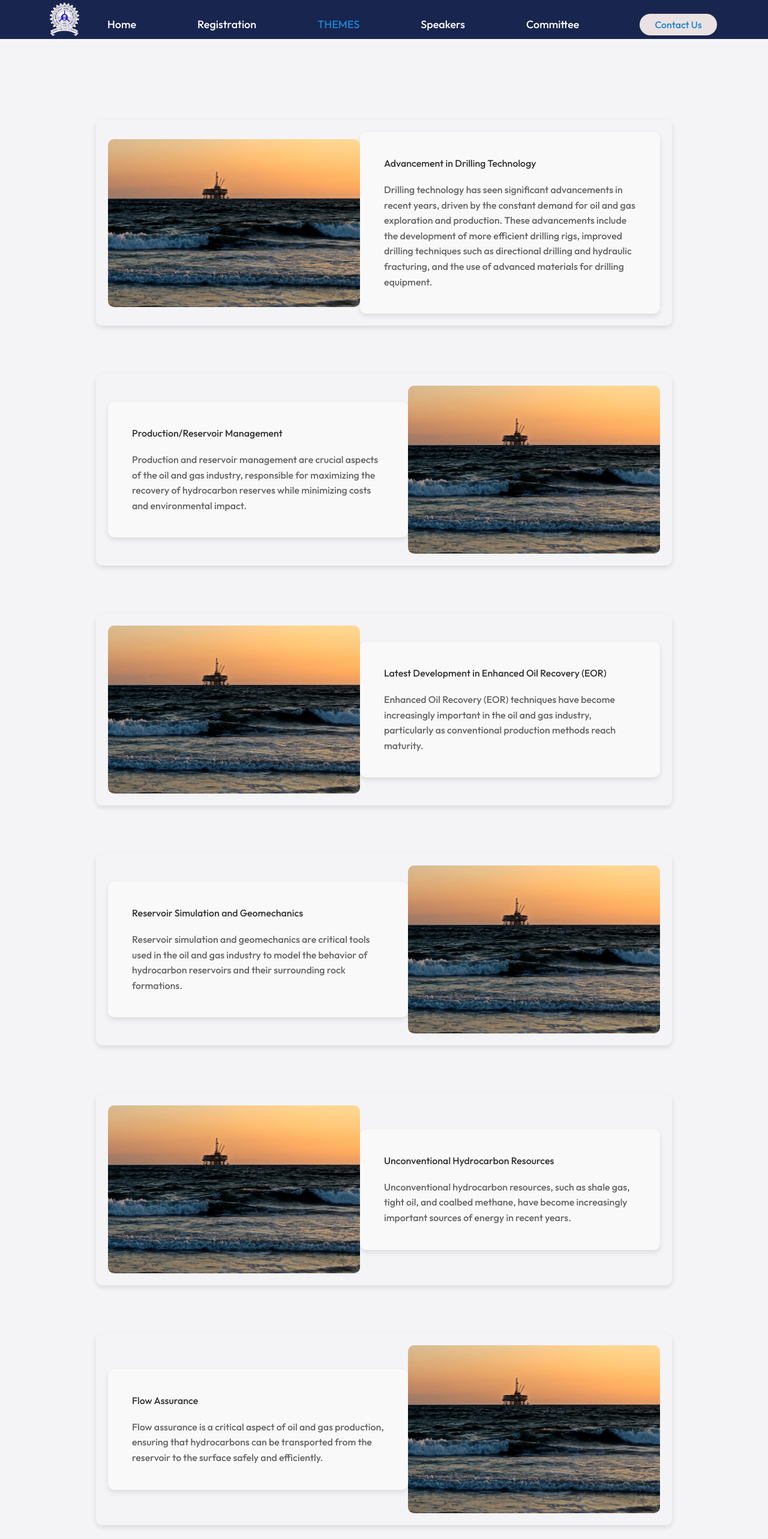
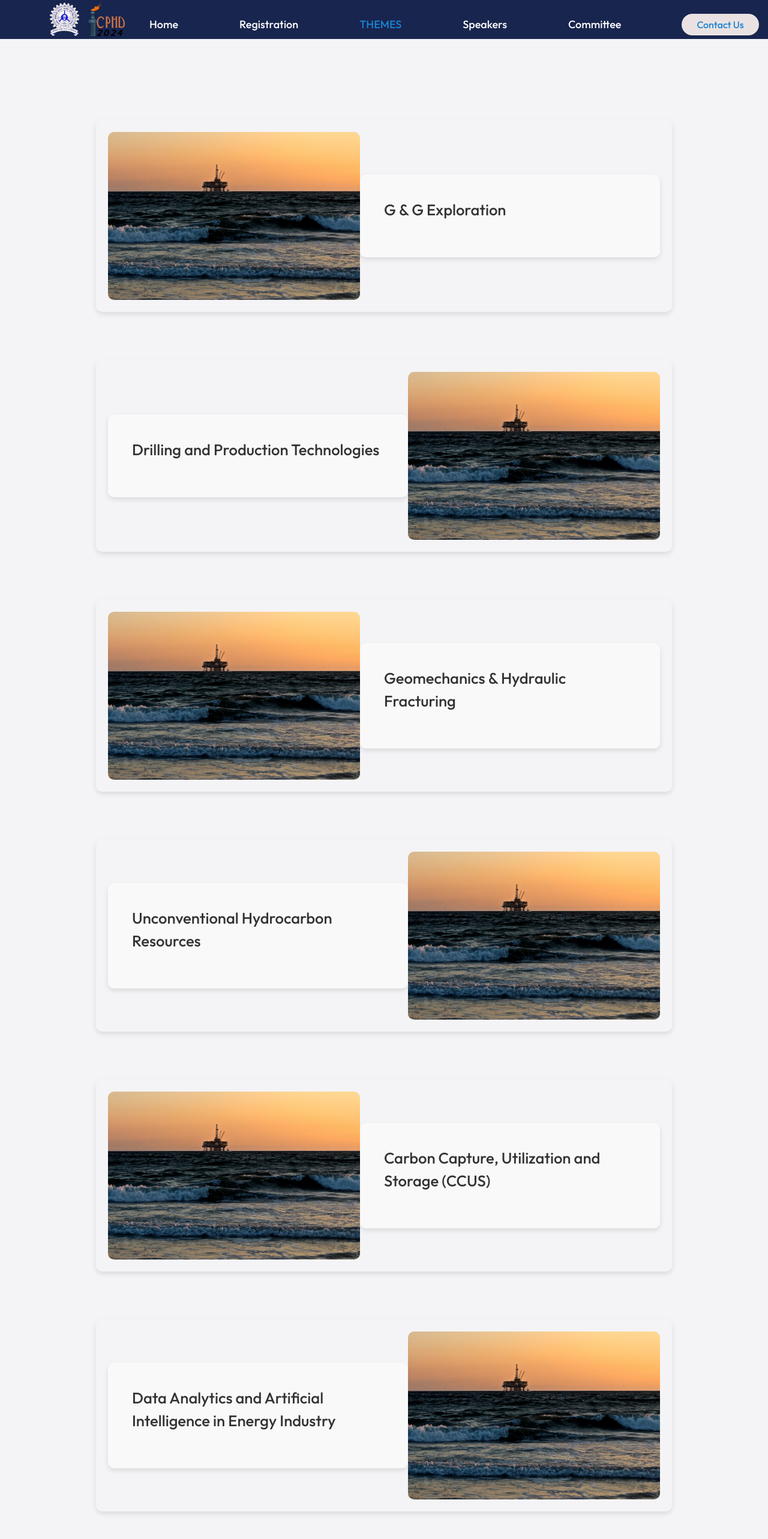
Before and after one commit to SanyogDg/ICPHD-IIT-ISM, a React (Create React App) app in the folder my-app/: page /themes in a window 1280 px wide. Shown: the top 2566 px of the page at 60% size. Built offline with nearby package versions, Linux system fonts and the light colour scheme.

Commit message:
Changes done on Theme Page And ICPHD logo Added

```diff
--- a/my-app/src/components/Home/Home.js
+++ b/my-app/src/components/Home/Home.js
@@ -17,7 +17,7 @@ function Home() {
 
 
       <HomeRegImg />
-      <Speakers />
+      {/* <Speakers /> */}
       <Timeline />
       <HomeInfoContent />
       <Sponsers />
--- a/my-app/src/components/Navbar/Navbar.css
+++ b/my-app/src/components/Navbar/Navbar.css
@@ -17,6 +17,10 @@ nav {
 .logo {
     width: 60px;
     margin-left: -50px;
+}
+.iclogo{
+    margin-left: 10px;
+    width:60px;
 }
 
 .heading {
--- a/my-app/src/components/Navbar/Navbar.jsx
+++ b/my-app/src/components/Navbar/Navbar.jsx
@@ -84,6 +84,8 @@ const Navbar = () => {
     <nav style={navbarStyle} className={`navbar container ${Colornav ? 'navcoloractive' : ''}`}>
 
         <img src={logo} alt="Logo" className="logo" />
+        <img src='./icphdlogo.png' alt="Logo" className="iclogo" />
+
 
       <div className="menu-icon" onClick={toggleMobileMenu}>
         <i className={isMobileMenuOpen ? 'fas fa-times' : 'fas fa-bars'}></i>
--- a/my-app/src/components/Speakers/Speakers.js
+++ b/my-app/src/components/Speakers/Speakers.js
@@ -16,10 +16,12 @@ function Speakers(){
                     <div className='heading text-red-600 text-4xl mb-3 '>Planetary Speakers</div>
                 </div>
       <li className='mx-14 mt-6 flex flex-col items-center justify-center'>
-        <img src={rg} className='h-[200px] w-[200px] rounded-full p-2' alt="Profile" />
-        <h1 className="text-xl">Prof. Rakesh Godawat</h1>
-        <p className="place">AVP - G & G and Reservoir at Sun Petrochemicals Pvt. Ltd.</p>
+        {/* <img src={rg} className='h-[200px] w-[200px] rounded-full p-2' alt="Profile" /> */}
+        {/* <h1 className="text-xl">Prof. Rakesh Godawat</h1> */}
+        <h1 className="text-3xl">Coming Soon !</h1>
+        {/* <p className="place">AVP - G & G and Reservoir at Sun Petrochemicals Pvt. Ltd.</p> */}
       </li>
+
     </div>
             {/* <div className='frecss '>
 
--- a/my-app/src/components/Themes/ThemedSection.css
+++ b/my-app/src/components/Themes/ThemedSection.css
@@ -43,6 +43,7 @@
 
 .themed-section-content h2 {
   margin-bottom: 20px;
+  font-size: 1.6rem;
   color: #333;
 }
 
--- a/my-app/src/components/Themes/ThemedSection.jsx
+++ b/my-app/src/components/Themes/ThemedSection.jsx
@@ -28,7 +28,7 @@ const ThemedSection = ({ image, heading, content, reverse }) => {
         transition={{ duration: 0.5 }}
       >
         <h2>{heading}</h2>
-        <p>{content}</p>
+        {/* <p>{content}</p> */}
       </motion.div>
     </div>
   );
--- a/my-app/src/components/Themes/Themes.jsx
+++ b/my-app/src/components/Themes/Themes.jsx
@@ -5,87 +5,91 @@ import '../Themes/Themes.css';
 import Footer from '../Footer/Footer';
 import ThemedSection from './ThemedSection';
 import img from '../../images/oil-rig-2191711_1920.jpg'
+import drilling from '../../images/themes/drilling.jpg'
 export default function Themes() {
     return (
         <div className='themes-container'>
       <ThemedSection
   image={img}
-        heading="Advancement in Drilling Technology"
-        content="Drilling technology has seen significant advancements in recent years, driven by the constant demand for oil and gas exploration and production. These advancements include the development of more efficient drilling rigs, improved drilling techniques such as directional drilling and hydraulic fracturing, and the use of advanced materials for drilling equipment."
+  heading="G & G Exploration"
   reverse={false}
 />
 <ThemedSection
   image={img}
-        heading="Production/Reservoir Management"
-        content="Production and reservoir management are crucial aspects of the oil and gas industry, responsible for maximizing the recovery of hydrocarbon reserves while minimizing costs and environmental impact."
+  heading="Drilling and Production Technologies"
   reverse={true}
 />
 <ThemedSection
   image={img}
-        heading="Latest Development in Enhanced Oil Recovery (EOR)"
-        content="Enhanced Oil Recovery (EOR) techniques have become increasingly important in the oil and gas industry, particularly as conventional production methods reach maturity."
+  heading="Geomechanics & Hydraulic Fracturing"
   reverse={false}
 />
 <ThemedSection
   image={img}
-        heading="Reservoir Simulation and Geomechanics"
-        content="Reservoir simulation and geomechanics are critical tools used in the oil and gas industry to model the behavior of hydrocarbon reservoirs and their surrounding rock formations."
+  heading="Unconventional Hydrocarbon Resources"
   reverse={true}
 />
 <ThemedSection
   image={img}
-        heading="Unconventional Hydrocarbon Resources"
-        content="Unconventional hydrocarbon resources, such as shale gas, tight oil, and coalbed methane, have become increasingly important sources of energy in recent years."
+  heading="Carbon Capture, Utilization and Storage (CCUS)"
   reverse={false}
 />
 <ThemedSection
   image={img}
-        heading="Flow Assurance"
-        content="Flow assurance is a critical aspect of oil and gas production, ensuring that hydrocarbons can be transported from the reservoir to the surface safely and efficiently."
+  heading="Data Analytics and Artificial Intelligence in Energy Industry"
   reverse={true}
 />
 <ThemedSection
   image={img}
-        heading="Carbon Capture Utilization and Storage (CCUS)"
-        content="Carbon Capture Utilization and Storage (CCUS) technologies play a crucial role in reducing greenhouse gas emissions from the oil and gas industry and other industrial sectors."
+  heading="Hydrogen Production, Storage and Transportation"
   reverse={false}
 />
 <ThemedSection
   image={img}
-        heading="Health, Safety, Security, Environment, and Well Control"
-        content="Health, safety, security, environment, and well control (HSSE & WC) are paramount concerns in the oil and gas industry."
+  heading="Energy Transition and Net Zero Policy"
   reverse={true}
 />
 <ThemedSection
   image={img}
-        heading="Development in AI/ML, Optimization Algorithms, and Digitalization in Petroleum Industry"
-        content="Advancements in artificial intelligence (AI), machine learning (ML), optimization algorithms, and digitalization are revolutionizing the petroleum industry."
+  heading="Resource and Reserve Management"
   reverse={false}
 />
 <ThemedSection
   image={img}
-        heading="Geothermal Energy Harvesting"
-        content="Geothermal energy harvesting is a renewable energy technology that harnesses the heat stored beneath the Earth's surface to generate electricity and heat buildings of various substances, including natural gas, hydrogen, and carbon dioxide (CO2), in geological formations such as depleted oil and gas reservoirs, saline aquifers, and deep coal seams."
+  heading="Reservoir Simulations"
+  reverse={true}
+/>
+<ThemedSection
+  image={img}
+  heading="HSE in Oil and Gas Industry"
   reverse={false}
 />
 <ThemedSection
   image={img}
-     heading="Optimization of Petroleum Production Operation"
-     content="The optimization of petroleum production operations involves maximizing the efficiency, productivity, and profitability of oil and gas production processes."
+  heading="Enhanced Oil Recovery"
   reverse={true}
 />
 <ThemedSection
   image={img}
-     heading="Field Case Studies"
-     content="Field case studies provide valuable insights into real-world applications of technology, best practices, and lessons learned in the oil and gas industry."
+  heading="Strategic Reserve Management"
   reverse={false}
 />
 <ThemedSection
   image={img}
-     heading="Pipeline Engineering in Oil & Gas Transportation"
-     content="Pipeline engineering plays a critical role in the transportation of oil and gas from production sites to refineries, processing plants, and distribution centers."
+  heading="Hydrocarbon Policies"
   reverse={true}
 />
+<ThemedSection
+  image={img}
+  heading="Geothermal Energy"
+  reverse={false}
+/>
+<ThemedSection
+  image={img}
+  heading="Pipeline and Transportation"
+  reverse={true}
+/>
+
 
         </div>
     )
```
Also changed, not shown: my-app/public/icphdlogo.png (added), my-app/src/images/themes/drilling.jpg (added). Lines whose indentation alone changed are shown as unchanged.
